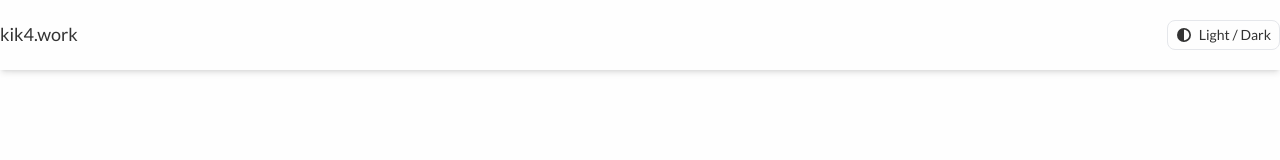
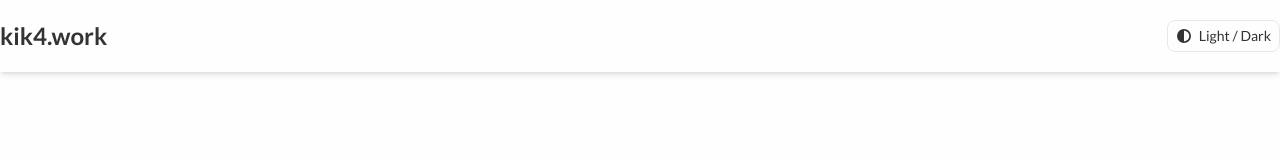
Before and after one commit to kik4/my-portfolio-next, a Next.js app: page / in a window 1280 px wide. Shown: the top 160 px of the page. Built offline with nearby package versions, Linux system fonts and the light colour scheme.

Commit message:
tweak style

```diff
--- a/app/page.tsx
+++ b/app/page.tsx
@@ -9,10 +9,10 @@ import { HiddenSections } from "./_components/HiddenSections";
 export default function Home() {
   return (
     <>
-      <header className="fixed top-0 z-50 w-full bg-background shadow-md">
+      <header className="fixed top-0 z-50 w-full bg-background/50 shadow-md backdrop-blur-sm">
         <div className="container mx-auto flex justify-between py-5">
           <Link href="/">
-            <h1 className="text-lg">kik4.work</h1>
+            <h1 className="font-bold text-2xl">kik4.work</h1>
           </Link>
           <DarkToggleButton />
         </div>
```
